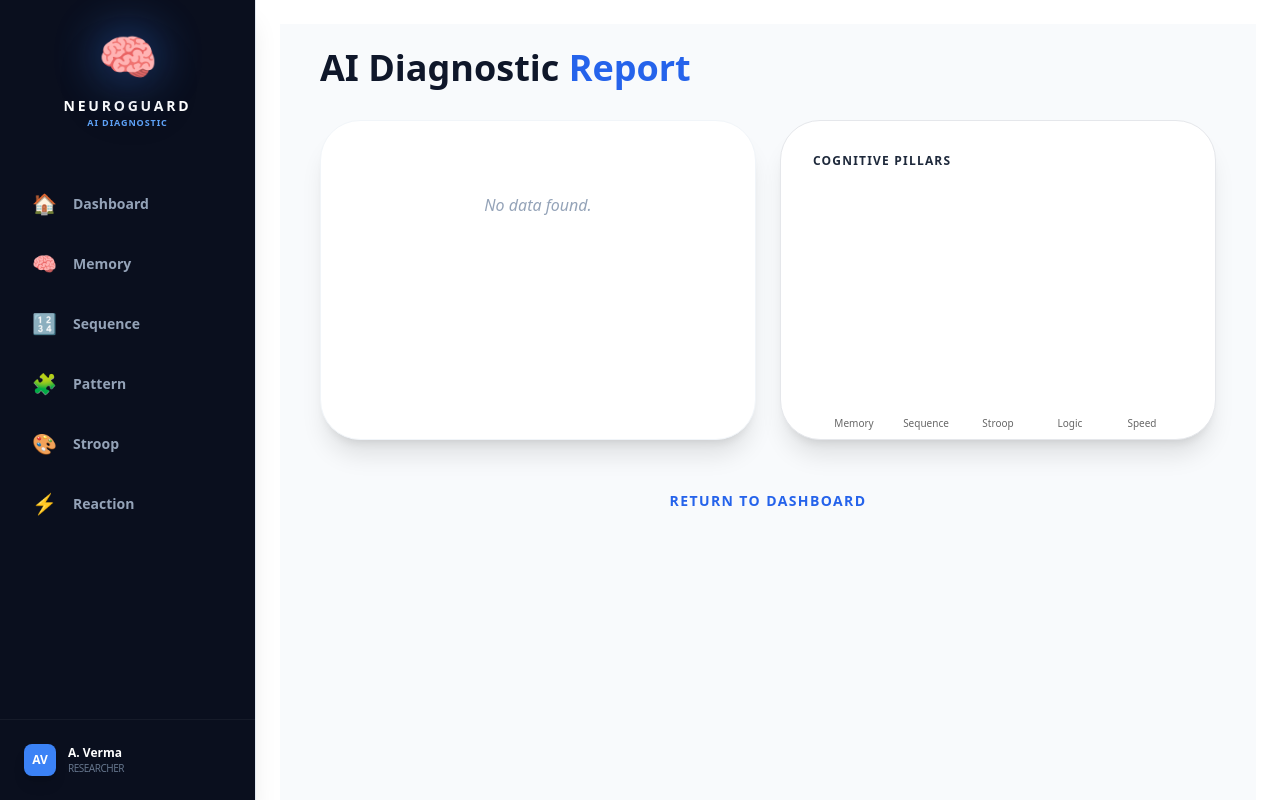
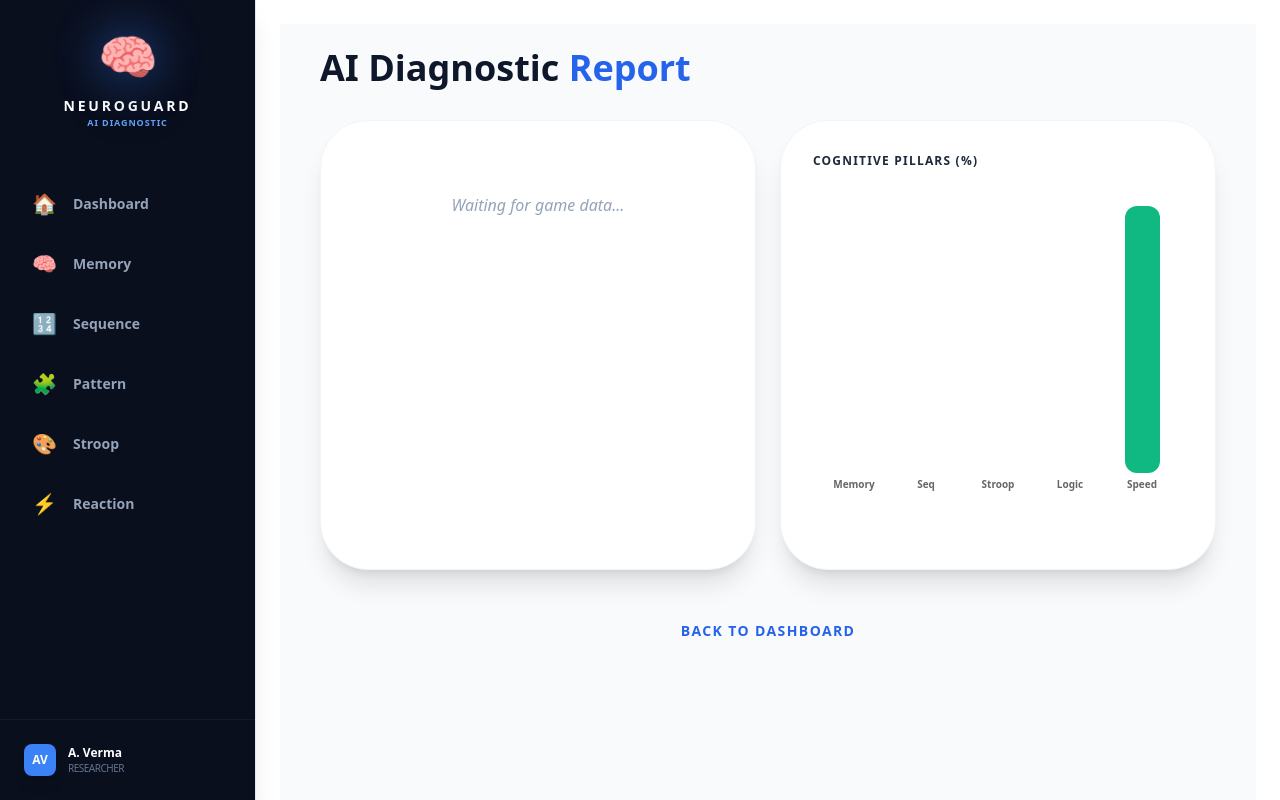
Before and after one commit to Aaditya-22/NeuroGuard-AI, a React (Create React App) app in the folder frontend/: page /result in a window 1280 px wide. Built offline with nearby package versions, Linux system fonts and the light colour scheme.

Commit message:
Fixed the bars and the big numbers

```diff
--- a/frontend/src/pages/Result.js
+++ b/frontend/src/pages/Result.js
@@ -1,12 +1,12 @@
 import React, { useEffect, useState } from "react";
-import { BarChart, Bar, XAxis, Tooltip, ResponsiveContainer, Cell } from "recharts";
+import { BarChart, Bar, XAxis, YAxis, Tooltip, ResponsiveContainer, Cell } from "recharts";
 import { useNavigate } from "react-router-dom";
 
 export default function Result() {
   const navigate = useNavigate();
   const [aiReport, setAiReport] = useState(null);
 
-  // Pulling Data
+  // Get game scores from the phone's memory
   const memory = Number(localStorage.getItem("memory") || 0);
   const sequence = Number(localStorage.getItem("sequence") || 0);
   const stroop = Number(localStorage.getItem("stroop") || 0);
@@ -18,48 +18,63 @@ export default function Result() {
     if (saved) setAiReport(JSON.parse(saved));
   }, []);
 
+  // Prepare data for the Bar Graph
   const data = [
-    { name: "Memory", value: memory * 100, color: "#3b82f6" },
-    { name: "Sequence", value: sequence * 100, color: "#8b5cf6" },
-    { name: "Stroop", value: (stroop / 5) * 100, color: "#f59e0b" },
-    { name: "Logic", value: pattern * 100, color: "#ec4899" },
-    { name: "Speed", value: reaction === 0 ? 0 : Math.max(0, 100 - reaction / 20), color: "#10b981" }
+    { name: "Memory", value: Math.round(memory * 100), color: "#3b82f6" },
+    { name: "Seq", value: Math.round(sequence * 100), color: "#8b5cf6" },
+    { name: "Stroop", value: Math.round((stroop / 5) * 100), color: "#f59e0b" },
+    { name: "Logic", value: Math.round(pattern * 100), color: "#ec4899" },
+    { name: "Speed", value: Math.round(Math.max(10, 100 - (reaction * 10))), color: "#10b981" }
   ];
 
   const handleReturn = () => {
-    ["memory", "sequence", "stroop", "pattern", "reaction", "aiReport"].forEach(k => localStorage.removeItem(k));
-    navigate("/dashboard"); // Redirects to Dashboard without logging out
+    localStorage.removeItem("aiReport");
+    navigate("/dashboard");
   };
 
   return (
-    <div className="p-6 bg-slate-50 min-h-screen flex flex-col items-center">
+    <div className="p-6 bg-slate-50 min-h-screen flex flex-col items-center font-sans">
       <div className="max-w-4xl w-full">
         <h1 className="text-4xl font-black text-slate-900 mb-8">AI Diagnostic <span className="text-blue-600">Report</span></h1>
+
         <div className="grid grid-cols-1 md:grid-cols-2 gap-6">
-          <div className="bg-white p-8 rounded-[2.5rem] shadow-xl border border-slate-100 text-center">
+          {/* Big Number Card */}
+          <div className="bg-white p-8 rounded-[3rem] shadow-xl border border-slate-100 text-center">
             {aiReport ? (
               <>
-                <p className="text-[10px] font-bold text-blue-500 mb-2 uppercase tracking-widest">Risk Probability</p>
-                <h2 className="text-7xl font-black mb-2">{aiReport.probability}</h2>
+                <p className="text-[10px] font-bold text-blue-500 mb-2 uppercase tracking-widest">AI Risk Score</p>
+                <h2 className="text-8xl font-black mb-2 text-slate-900">{aiReport.probability}</h2>
                 <div className="text-xl font-bold mb-6 text-blue-600">{aiReport.risk_level}</div>
-                <div className="text-left bg-slate-50 p-5 rounded-3xl border">
+                <div className="text-left bg-slate-50 p-6 rounded-[2rem] border border-slate-200">
                   <p className="text-[10px] font-bold text-slate-400 uppercase mb-3">AI Insights</p>
                   {aiReport.explanation?.map((note, i) => (
                     <p key={i} className="text-sm text-slate-600 italic mb-1 font-medium">• {note}</p>
                   ))}
                 </div>
               </>
-            ) : <p className="text-slate-400 italic py-10">No data found.</p>}
+            ) : <p className="text-slate-400 italic py-10">Waiting for game data...</p>}
           </div>
-          <div className="bg-white p-8 rounded-[2.5rem] shadow-xl border h-80">
-             <h3 className="text-xs font-black text-slate-800 mb-6 uppercase tracking-widest">Cognitive Pillars</h3>
-             <ResponsiveContainer width="100%" height="100%">
-                <BarChart data={data}><XAxis dataKey="name" tick={{fontSize: 10}} axisLine={false} tickLine={false} /><Tooltip cursor={{fill: 'transparent'}} /><Bar dataKey="value" radius={[10, 10, 10, 10]} barSize={35}>{data.map((e, i) => <Cell key={i} fill={e.color} />)}</Bar></BarChart>
+
+          {/* Graph Card */}
+          <div className="bg-white p-8 rounded-[3rem] shadow-xl border border-slate-100" style={{ height: "450px" }}>
+             <h3 className="text-xs font-black text-slate-800 mb-8 uppercase tracking-widest">Cognitive Pillars (%)</h3>
+             <ResponsiveContainer width="100%" height="80%">
+                <BarChart data={data}>
+                  <XAxis dataKey="name" tick={{fontSize: 10, fontWeight: 'bold'}} axisLine={false} tickLine={false} />
+                  <YAxis domain={[0, 100]} hide />
+                  <Tooltip cursor={{fill: 'transparent'}} />
+                  <Bar dataKey="value" radius={[12, 12, 12, 12]} barSize={35}>
+                    {data.map((entry, index) => <Cell key={index} fill={entry.color} />)}
+                  </Bar>
+                </BarChart>
              </ResponsiveContainer>
           </div>
         </div>
+
         <div className="mt-12 text-center">
-          <button onClick={handleReturn} className="text-blue-600 font-bold hover:underline text-sm uppercase tracking-widest">Return to Dashboard</button>
+          <button onClick={handleReturn} className="text-blue-600 font-bold hover:underline text-sm uppercase tracking-widest">
+            Back to Dashboard
+          </button>
         </div>
       </div>
     </div>
```
Also changed, not shown: 1 other file (tests, documents, lock files or other folders).
